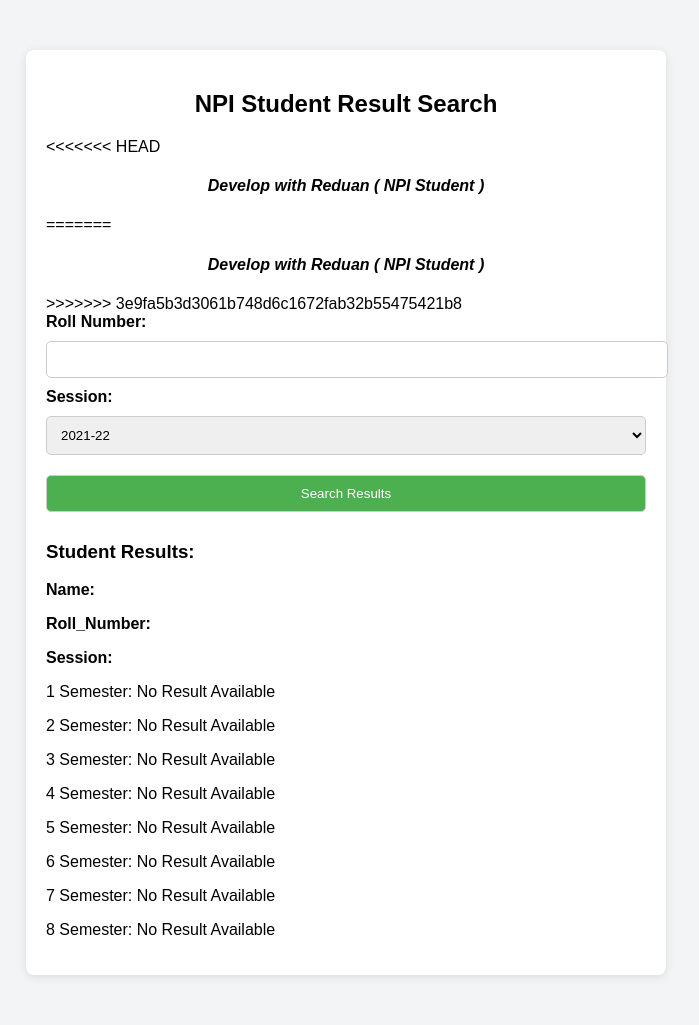
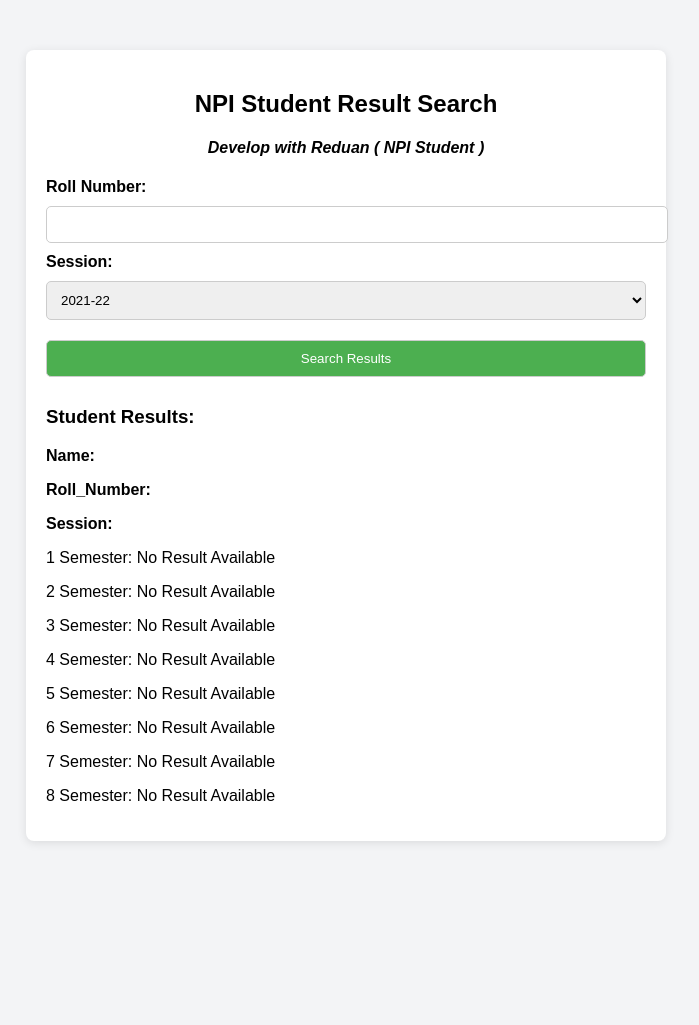
Before and after one commit to freelancerreduan/Result_Views_Website, a PHP site: page / in a window 1280 px wide. Shown: the whole page, without its empty margins (294-993 px from the left). After the commit the page ends 843 px from the top, so only its background shows below. Run offline with PHP 8.4, Linux system fonts and the light colour scheme.

Commit message:
Last Final Updated

```diff
--- a/index.php
+++ b/index.php
@@ -33,11 +33,7 @@
 <body>
     <div class="container">
         <h2>NPI Student Result Search</h2>
-<<<<<<< HEAD
         <h4 style="text-align: center;"> <i>Develop with  Reduan ( NPI Student ) </i> </h4>
-=======
-         <h4 style="text-align: center;"> <i>Develop with  Reduan ( NPI Student ) </i> </h4>
->>>>>>> 3e9fa5b3d3061b748d6c1672fab32b55475421b8
         <form action="" method="POST">
             <label for="roll_number">Roll Number:</label>
             <input type="text" id="roll_number" name="roll_number" required>
```
